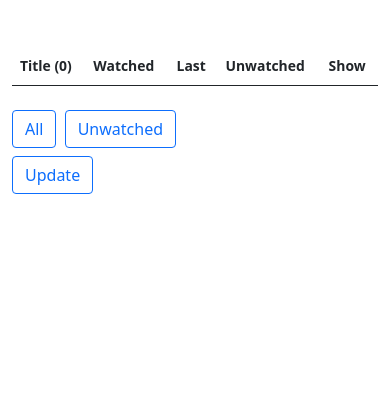
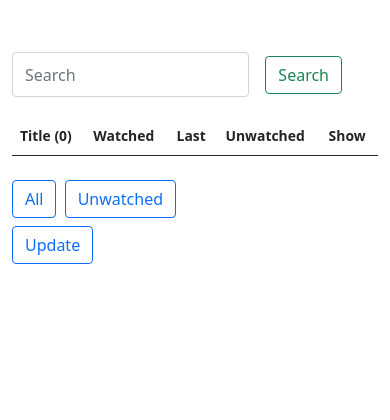
Before and after one commit to Aykhan-s/SeriesRobotWeb, a Django app: page / in a window 390 px wide. Shown: the part 60-480 px from the top of the page. Run offline with Django 4.2, Linux system fonts and the light colour scheme; the visitor is signed in with stand-in values (Sample User, id 1); data comes from the database, SQL or seed files in the repository; data that the repository does not hold is empty; parts of the project's set-up code (start-up, migrations or seed data) failed here and were passed over; some libraries are stand-ins or nearby versions.

Commit message:
Added search bar

```diff
--- a/src/config/celery.py
+++ b/src/config/celery.py
@@ -11,6 +11,6 @@ app.autodiscover_tasks()
 app.conf.beat_schedule = {
     'send-emails': {
         'task': 'send_emails',
-        'schedule': crontab(hour=7, minute=55),
+        'schedule': crontab(hour=5, minute=55),
     },
 }
--- a/src/series/tasks.py
+++ b/src/series/tasks.py
@@ -1,10 +1,8 @@
 from celery import shared_task
 from account.models import User
-from requests import get
-from datetime import datetime
 from django.template.loader import render_to_string
 from django.core.mail import EmailMessage
-from celery.utils.log import get_task_logger
+# from celery.utils.log import get_task_logger
 from imdb_api_access import SeriesCounter
 from imdb_api_access import MaximumUsageError
 
--- a/src/series/templates/homepage.html
+++ b/src/series/templates/homepage.html
@@ -7,6 +7,11 @@
 
 {% include 'components/message.html' %}
 <link rel="stylesheet" href="{% static 'css/homepage.css' %}">
+
+<form action="{% url 'homepage' %}" class="form-inline my-2 mb-3 search-form">
+    <input name="search" type="text" class="form-control" placeholder="Search">
+    <button class="btn btn-outline-success my-2 my-sm-0 ml-2" type="submit">Search</button>
+</form>
 
 <table class="table">
     <thead>
--- a/src/series/views/homepage.py
+++ b/src/series/views/homepage.py
@@ -8,14 +8,18 @@ from django.db.models import Q
 @login_required(login_url='/account/login')
 def homepage_view(request):
     user = User.objects.get(id=request.user.id)
+
     if request.GET.get('new') == 'true':
-        series_true = user.series.filter(~Q(new_episodes_count=0), show=True).order_by('-id')
-        series_false = user.series.filter(~Q(new_episodes_count=0), show=False).order_by('-id')
-    else:
-        series_true = user.series.filter(show=True).order_by('-id')
-        series_false = user.series.filter(show=False).order_by('-id')
+        series = user.series.filter(~Q(new_episodes_count=0)).order_by('-id')
+
+    else: series = user.series.filter().order_by('-id')
+
+    if search := request.GET.get('search'):
+        series = series.filter(
+            Q(title__icontains=search)
+        )
 
     page = request.GET.get('page')
-    paginator = Paginator(list(series_true) + list(series_false), 5)
+    paginator = Paginator(series, 5)
 
     return render(request, 'homepage.html', context={'series': paginator.get_page(page)})
--- a/src/static/css/homepage.css
+++ b/src/static/css/homepage.css
@@ -8,6 +8,15 @@
 
 .pages {
     float: right;
+}
+
+.search-form {
+    width: 370px;
+    display: flex;
+}
+
+.search-form input {
+    margin-right: 1rem;
 }
 
 @media only screen and (max-width: 510px) {
@@ -24,4 +33,15 @@
         width: 19px;
         height: 19px;
     }
+
+    .search-form {
+        width: 330px;
+        display: flex;
+    }
+
+    .search-form input {
+        margin-top: 4px;
+        height: 45px;
+        margin-right: 1rem;
+    }
 }
```
